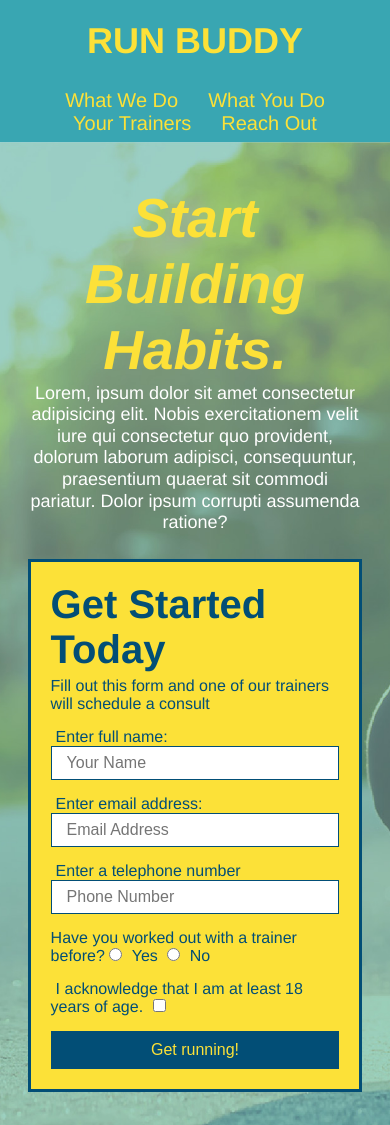
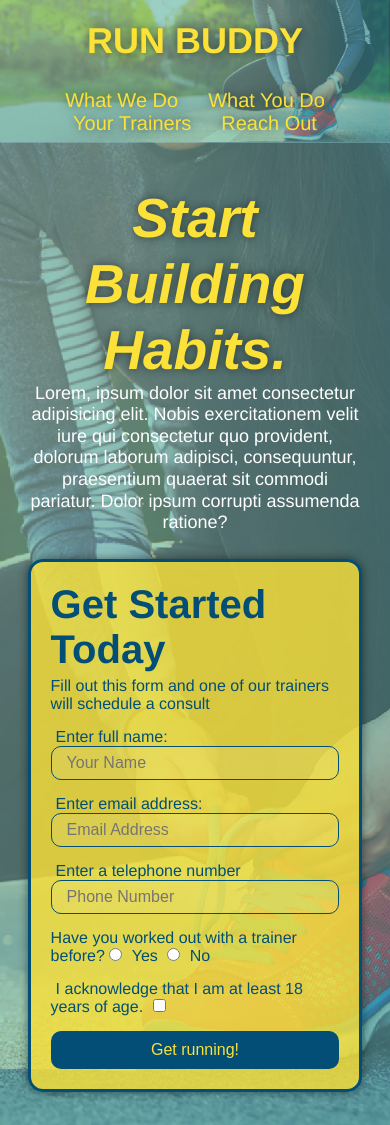
Before and after one commit to Mike2481/run-buddy, a plain HTML site: page index.html in a window 390 px wide. Shown: the top 1125 px of the page. Drawn offline with Linux system fonts and the light colour scheme.

Commit message:
added pseudo classes

```diff
--- a/assets/css/style.css
+++ b/assets/css/style.css
@@ -16,6 +16,14 @@ header {
     display: flex;
     flex-wrap: wrap;
     justify-content: space-between;
+    position: -webkit-sticky;
+    position: sticky;
+    top: 0;
+    background-image: url("../images/hero-bg.jpg");
+    background-size: cover;
+    background-position: center;
+    background-attachment: fixed;
+    background-position: 80%;
 }
 
 header h1 {
@@ -83,6 +91,8 @@ section {
     justify-content: center;
     flex-wrap: wrap;
     align-items: flex-start;
+    background-attachment: fixed;
+    background-position: 80%;
 }
 
 .hero-cta {
@@ -104,12 +114,14 @@ section {
 /* Hero Form Style Start */
 
 .hero-form {
-    background-color: #fce138;
+    background-color: rgba(252, 225, 56, 0.8);
     color: #024e76;
     padding: 20px;
     border: solid 3px #024e76;
     width: 40%;
     margin: 3.5%;
+    box-shadow: 0 0 10px rgba(0, 0, 0, 0.5);
+    border-radius: 15px;
 }
 .hero-form h3 {
     font-size: 40px;
@@ -127,7 +139,14 @@ section {
     color: #024e76;
     width: 100%;
     margin-bottom: 15px;
+    border-radius: 10px;
+    background-color: rgba(255, 255, 255, .075);
 }
+.form-input:focus {
+    background-color: rgba(255, 255, 255, 1.0);
+    outline: none;
+}
+
 .hero-form label {
     margin: 0 5px;
 }
@@ -138,7 +157,11 @@ section {
     color: #fce138;
     border: none;
     font-size: 16px;
+    border-radius: 10px;
 }
+.hero-form button:hover {
+    background-color: #39a6b2;
+  }
 /* Hero Form Styles End */
 
 /* Intro and Steps Styles Start */
@@ -179,11 +202,14 @@ section {
     margin: 50px auto;
     padding-bottom: 50px;
     width: 80%;
-    border-bottom: 1px solid #39a6b2;
     display: flex;
     flex-wrap: wrap;
     align-items: center;
     justify-content: space-between;
+}
+
+.step:not(:last-child) {
+    border-bottom: 1px solid #39a6b2;
 }
 
 .step-img {
@@ -319,6 +345,14 @@ section {
     width: 100%;
     margin-bottom: 15px;
     margin-top: 5px;
+    border-radius: 10px;
+    background-color: rgba(255, 255, 255, 0.75);
+}
+
+.contact-form input:focus, .contact-form textarea:focus {
+    background-color: rgba(255, 255, 255, 1.0);
+    outline: none;
+
 }
 
 .contact-form button {
@@ -329,7 +363,12 @@ section {
     text-align: center;
     padding: 15px 0;
     font-size: 16px;
+    border-radius: 10px;
 }
+.contact-form button:hover {
+    color: #fce138;
+    background: #39a6b2;
+  }
 /* Reach Out Styles End */
 .text-left {
     text-align: left;
@@ -347,11 +386,13 @@ section {
     header {
         padding-bottom: 0;
         justify-content: center;
+        position: relative;
       }
 
       header h1 {
         width: 100%;
         text-align: center;
+        text-shadow: 0 0 10px rgba(0, 0, 0, 0.5);
       }
 
       header nav ul {
@@ -362,6 +403,13 @@ section {
 
       header nav ul li a {
         font-size: 20px;
+        text-shadow: 0 0 10px rgba(0, 0, 0, 0.5);
+      }
+      header nav ul li a:hover {
+        background: #fce138;
+        color: #024e76;
+        border-radius: 15px;
+        text-shadow: none;
       }
 
       footer h2, footer div {
@@ -377,6 +425,10 @@ section {
           text-align: center;
       }
 
+      .hero-cta h2 {
+        text-shadow: 0 0 10px rgba(0, 0, 0, 0.5);
+      }
+
       .section-title {
           width: 80%;
       }
@@ -387,7 +439,7 @@ section {
 
       .contact-info iframe {
           flex: 1 100%;
-      }
+      };
   }
 
   /* MEDIA QUERY FOR TABLETS AND SMALLER */
```
